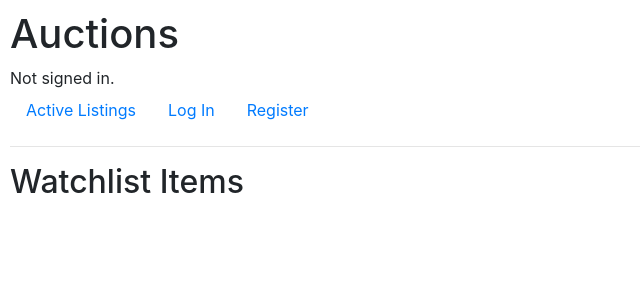
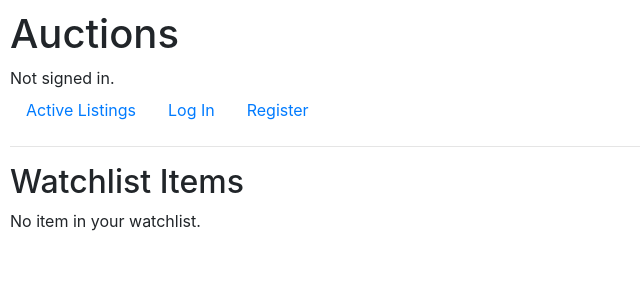
Before and after one commit to kimsoyol/CS50w, a Django app: page /watchlist/ in a window 1280 px wide. Shown: the top 300 px of the page, without its empty margins (0-640 px from the left). Run offline with Django 3.2, Linux system fonts and the light colour scheme; tables that the repository leaves empty hold one stand-in row (values such as "Sample post"); some libraries are stand-ins or nearby versions.

Commit message:
updated Watchlist(remove)

```diff
--- a/project_2/commerce/auctions/models.py
+++ b/project_2/commerce/auctions/models.py
@@ -27,7 +27,7 @@ class WatchList(models.Model):
     item = models.ForeignKey(Listing, on_delete=models.CASCADE)
 
     def __str__(self):
-        return f"{self.author} {self.item}"
+        return f"{self.author} {self.item}(id:{self.item_id})"
 
 
 class Bids(models.Model):
--- a/project_2/commerce/auctions/templates/auctions/index.html
+++ b/project_2/commerce/auctions/templates/auctions/index.html
@@ -3,6 +3,9 @@
 {% block body %}
 
     <h2>Active Listings</h2>
+    {% if message %}
+        <div class="alert alert-success" role="alert">{{ message }}</div>
+    {% endif %}
         {% for item in items %}
         <div class="row mb-3 border mr-2 ml-2">
             <div class="col-4">
--- a/project_2/commerce/auctions/templates/auctions/watchlist.html
+++ b/project_2/commerce/auctions/templates/auctions/watchlist.html
@@ -9,7 +9,7 @@
                 <img src="{{ item.item.image.url }}" style="width:200px;height:250px;">
             </div>
             <div class="col-4 mt-4">
-                <div><a href="{% url 'item' item.id %}"><h2>{{ item.item }}</h2></a></div>
+                <div><a href="{% url 'item' item.item.id %}"><h2>{{ item.item }}</h2></a></div>
                 <div>Price: ${{ item.item.price }}</div>
                 {% if item.item.description %}
                     <div>Description: {{ item.item.description }}</div>
@@ -19,6 +19,8 @@
                 <div class="text-black-50">Created {{ item.item.date }}</div>
             </div>
         </div>
+        {% empty %}
+            <div>No item in your watchlist.</div>
         {% endfor %}
 
 {% endblock %}
--- a/project_2/commerce/auctions/urls.py
+++ b/project_2/commerce/auctions/urls.py
@@ -12,6 +12,7 @@ urlpatterns = [
     path("listings/<int:item_id>", views.item, name="item"),
     path("watchlist/", views.watchlist, name="watchlist"),
     path("create/", views.Create.as_view(), name="create"),
+    path("listings/<int:item_id>/remove", views.removeWatchList, name="removeWatchList"),
 
 
 ] + static(settings.MEDIA_URL, document_root=settings.MEDIA_ROOT)
--- a/project_2/commerce/auctions/views.py
+++ b/project_2/commerce/auctions/views.py
@@ -70,20 +70,28 @@ def register(request):
 
 def item(request, item_id):
     if request.method == "POST":
-        item = Listing.objects.get(id=item_id)
-        f = WatchList(author=request.user, item=item)
+        f = WatchList.objects.create(author_id=request.user.id, item_id=item_id)
+
         f.save()
-        return HttpResponseRedirect(reverse("auctions/item.html",{
-            "item": item,
+        return HttpResponseRedirect(reverse("item", args=[item_id]),{
             "message": "Successfully add to your Watchlist."
-        }))
+        })
     else:
         item = Listing.objects.get(id=item_id)
-        watchitem = WatchList.objects.get(item_id=item.id, author_id=request.user.id)
-        return render(request, "auctions/item.html",{
-            "item": item,
-            "watchitem": watchitem
-        })
+        try:
+            watchitem = WatchList.objects.get(item_id=item.id, author_id=request.user.id)
+        except WatchList.DoesNotExist:
+            return render(request, "auctions/item.html",{
+                "item": item,
+            })
+        else:
+
+
+            return render(request, "auctions/item.html",{
+                    "item": item,
+                    "watchitem": watchitem
+                })
+
 
 class Create(CreateView):
         model = Listing
@@ -97,6 +105,13 @@ class Create(CreateView):
 
 def watchlist(request):
     items = WatchList.objects.filter(author=request.user.id)
+
     return render(request, "auctions/watchlist.html",{
         "items":items,
     })
+
+def removeWatchList(request, item_id):
+    if request.method == "POST":
+        f = WatchList.objects.get(item_id=item_id, author_id=request.user.id)
+        f.delete()
+        return HttpResponseRedirect(reverse("index"))
```
Also changed, not shown: project_2/commerce/auctions/templates/auctions/item.html (+9 -5 lines), project_2/commerce/db.sqlite3, 1 other file.
